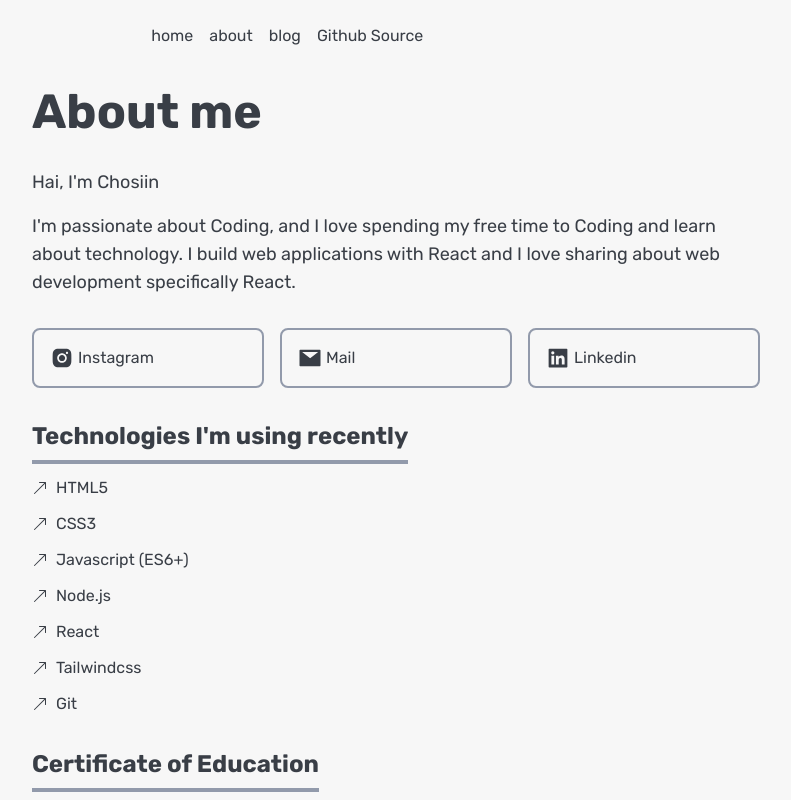
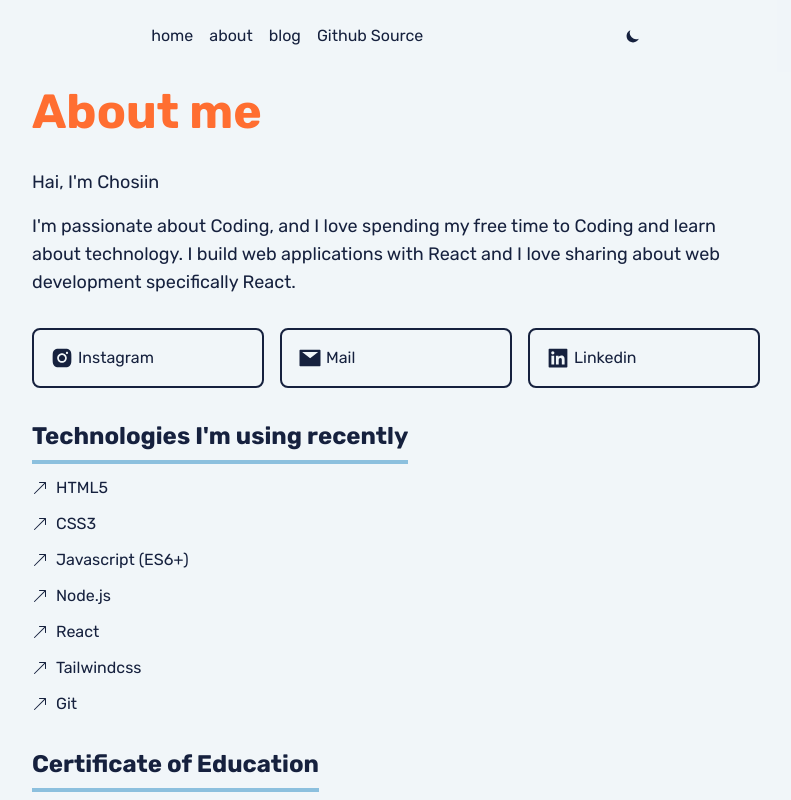
Before and after one commit to shikin93/shikin-homepage, a Next.js app: page /about in a window 1280 px wide. Shown: the top 800 px of the page, without its empty margins (244-1035 px from the left). Built offline with nearby package versions, Linux system fonts and the light colour scheme.

Commit message:
add dark-mode theme, remove supabase

```diff
--- a/components/navbar.js
+++ b/components/navbar.js
@@ -1,9 +1,10 @@
 import Link from 'next/link';
-import { Menu, Popover, Transition } from '@headlessui/react';
-import { HiHome, HiMenuAlt1 } from 'react-icons/hi';
+import { Popover, Transition } from '@headlessui/react';
+import { HiHome, HiMenuAlt1, HiSun, HiMoon } from 'react-icons/hi';
 import { MdArticle, MdPerson } from 'react-icons/md';
 import { AiFillGithub } from 'react-icons/ai';
-import { Fragment, useState } from 'react';
+import { Fragment, useState, useEffect } from 'react';
+import { useTheme } from 'next-themes';
 
 const navLink = [
   {
@@ -29,55 +30,101 @@ const navLink = [
 ];
 
 const Navbar = () => {
+  const { systemTheme, theme, setTheme } = useTheme();
+  const [mounted, setMounted] = useState(false);
+
+  useEffect(() => {
+    setMounted(true);
+  }, []);
+
+  if (!mounted) return null;
+  const currentTheme = theme === 'system' ? systemTheme : theme;
   return (
-    <nav className="p-5">
-      <Popover className="fixed md:hidden">
-        {
-          ({ open }) => (
+    <nav className="py-5">
+      <Popover className="md:hidden">
+        {({ open }) => (
           <>
-              <Popover.Button className={`${open ? 'bg-accentDark' : ''} border-2 border-accentDark hover:bg-accentDark rounded-md`}>
+            <Popover.Button className={`${open ? 'bg-accentDark' : ''} border-2 mx-5 border-accentDark hover:bg-accentDark rounded-md fixed z-40`}>
               <HiMenuAlt1 className="text-3xl" />
             </Popover.Button>
-              <Popover.Overlay className="fixed inset-0 bg-font opacity-30" />
+            <Popover.Overlay className="fixed inset-0 bg-accentDark opacity-30" />
             <Transition
               as={Fragment}
-                enter="transition ease-out duration-200"
-                enterFrom="opacity-0 translate-y-1"
-                enterTo="opacity-100 translate-y-0"
-                leave="transition ease-in duration-150"
-                leaveFrom="opacity-100 translate-y-0"
-                leaveTo="opacity-0 translate-y-1"
+              enter="transition ease-out duration-300"
+              enterFrom="opacity-0"
+              enterTo="opacity-100"
+              leave="transition ease-in duration-300"
+              leaveFrom="opacity-100"
+              leaveTo="opacity-0"
             >
+
               <Popover.Panel>
                 {({ close }) => (
-                    <div className="bg-accentSoft py-8 px-4 w-56 border-2 border-accentDark rounded-lg">
+                  <div className="bg-background dark:bg-font fixed w-full top-0 h-screen py-20 px-4">
                     {
                       navLink.map((item) => (
-                          <div key={item.name} className="text-left font-bold p-2 rounded-lg flex items-center gap-2 hover:bg-font hover:text-background">
+                        <Link key={item.name} href={item.href}>
+                          <div className="font-bold p-2 rounded-lg flex gap-4 hover:bg-accentSoft hover:text-background">
                             <span className="text-xl">{item.icon}</span>
                             <button onClick={close}>
-                              <Link href={item.href}>{item.name}</Link>
+                              {item.name}
                             </button>
                           </div>
+                        </Link>
                       ))
                     }
+                    <div className="border-t-2 border-t-font dark:border-t-background mt-4 pt-4">
+                      {currentTheme === 'dark' ? (
+                        <button
+                          className="p-2 rounded-lg border border-background hover:bg-background text-background hover:text-font"
+                          onClick={() => setTheme('light')}
+                        >
+                          <HiSun />
+                        </button>
+                      ) : (
+                        <button
+                          className="p-2 rounded-lg border border-font hover:bg-font hover:text-background"
+                          onClick={() => setTheme('dark')}
+                        >
+                          <HiMoon />
+                        </button>
+                      )}
+                    </div>
                   </div>
                 )}
               </Popover.Panel>
             </Transition>
           </>
-          )
-        }
+        )}
       </Popover>
-      <ul className="hidden bg-background bg-opacity-95 w-full py-5 top-0 left-0 md:flex md:fixed md:px-14 lg:px-[24.2rem]">
+      <div className="hidden bg-background dark:bg-font bg-opacity-95 w-full py-5 top-0 left-0 md:flex md:justify-between md:items-center md:fixed md:px-14 lg:px-[24.2rem]">
+        <ul className="flex">
           {
             navLink.map((item) => (
-            <li key={item.name} className="py-1 px-2 rounded-lg hover:bg-font hover:text-background">
+              <li key={item.name} className="py-1 px-2 rounded-lg hover:bg-accentSoft hover:text-background">
                 <Link href={item.href}>{item.name}</Link>
               </li>
             ))
           }
         </ul>
+        <div>
+          {currentTheme === 'dark' ? (
+            <button
+              className="p-2 rounded-lg hover:bg-accentSoft hover:text-background"
+              onClick={() => setTheme('light')}
+            >
+              <HiSun />
+            </button>
+          ) : (
+            <button
+              className="p-2 rounded-lg hover:bg-accentSoft hover:text-background"
+              onClick={() => setTheme('dark')}
+            >
+              <HiMoon />
+            </button>
+          )}
+        </div>
+      </div>
     </nav>
   );
 };
--- a/components/projectList.js
+++ b/components/projectList.js
@@ -1,6 +1,17 @@
 import ProjectItem from './projectItem';
 
-const ProjectList = ({ projects }) => {
+const projects = [
+  {
+    id: 1,
+    title: 'Todo List App',
+    body: 'Membuat Aplikasi sederhana untuk mencatat kegiatan sehari-hari',
+    tags: ['React', 'Next', 'Tailwindcss'],
+    source: 'https://github.com/shikin93/next-task-tracker',
+    demo: 'https://next-task-tracker-nine.vercel.app',
+  },
+]
+
+const ProjectList = () => {
   return (
     <div className="grid grid-cols-1 gap-4 mt-6 md:grid-cols-2 max-h-[33rem] overflow-hidden">
       {
--- a/lib/supabaseClient.js
+++ /dev/null
@@ -1,6 +0,0 @@
-import { createClient } from '@supabase/supabase-js';
-
-export const supabase = createClient(
-  process.env.NEXT_PUBLIC_SUPABASE_URL,
-  process.env.NEXT_PUBLIC_SUPABASE_ANON_KEY
-);
--- a/package.json
+++ b/package.json
@@ -11,12 +11,12 @@
   "dependencies": {
     "@headlessui/react": "^1.7.7",
     "@next/font": "13.1.4",
-    "@supabase/supabase-js": "^2.5.0",
     "date-fns": "^2.29.3",
     "eslint": "8.32.0",
     "eslint-config-next": "13.1.4",
     "gray-matter": "^4.0.3",
     "next": "13.1.4",
+    "next-themes": "^0.2.1",
     "react": "18.2.0",
     "react-dom": "18.2.0",
     "react-icons": "^4.7.1",
--- a/pages/_app.js
+++ b/pages/_app.js
@@ -1,6 +1,7 @@
 import Layout from '../components/layouts/main';
 import '../styles/globals.css';
 import { Rubik } from '@next/font/google';
+import { ThemeProvider } from 'next-themes';
 
 const rubik = Rubik({
   subsets: ['latin'],
@@ -10,9 +11,11 @@ const rubik = Rubik({
 
 const Website = ({ Component, pageProps }) => (
   <div className={`${rubik.variable} font-sans`}>
-    <Layout>
-      <Component {...pageProps} />
-    </Layout>
+    <ThemeProvider enableSystem={true} attribute="class">
+      <Layout>
+        <Component {...pageProps} />
+      </Layout>
+    </ThemeProvider>
   </div>
 );
 
--- a/pages/_document.js
+++ b/pages/_document.js
@@ -4,7 +4,7 @@ export default function Document() {
   return (
     <Html lang="en">
       <Head />
-      <body>
+      <body className="dark:bg-font dark:text-background">
         <Main />
         <NextScript />
       </body>
--- a/pages/about/index.js
+++ b/pages/about/index.js
@@ -40,7 +40,7 @@ const About = () => {
         <title>About me / Shikin</title>
       </Head>
       <section className="my-12">
-        <h1 className="text-5xl font-bold">About me</h1>
+        <h1 className="text-5xl font-bold text-accentSoft">About me</h1>
         <section className="my-8 text-lg">
           <p>Hai, I&apos;m Chosiin</p>
           <p className="my-4">I&apos;m passionate about Coding, and I love spending my free time to Coding and learn about technology. I build web applications with React and I love sharing about web development specifically React.</p>
@@ -48,19 +48,19 @@ const About = () => {
         <aside className="my-8">
           <div className="grid grid-cols-1 gap-4 md:grid-cols-3">
             <Link href="https://www.instagram.com/shikin.93/">
-              <div className="border-2 border-accentDark rounded-lg p-4 flex gap-1 hover:bg-accentDark hover:text-background">
+              <div className="border-2 border-font dark:border-background rounded-lg p-4 flex gap-1 hover:bg-accentDark hover:text-background">
                 <AiFillInstagram className="text-2xl" />
                 Instagram
               </div>
             </Link>
             <Link href="mailto:official.shiin@gmail.com">
-              <div className="border-2 border-accentDark rounded-lg p-4 flex gap-1 hover:bg-accentDark hover:text-background">
+              <div className="border-2 border-font dark:border-background rounded-lg p-4 flex gap-1 hover:bg-accentDark hover:text-background">
                 <AiFillMail className="text-2xl" />
                 Mail
               </div>
             </Link>
             <Link href="#">
-              <div className="border-2 border-accentDark rounded-lg p-4 flex gap-1 hover:bg-accentDark hover:text-background">
+              <div className="border-2 border-font dark:border-background rounded-lg p-4 flex gap-1 hover:bg-accentDark hover:text-background">
                 <AiFillLinkedin className="text-2xl" />
                 Linkedin
               </div>
--- a/pages/articles/[slug].js
+++ b/pages/articles/[slug].js
@@ -54,7 +54,7 @@ const Post = ({ post }) => {
       <article className="my-12">
         <div className="mb-16">
           <h1 className="text-5xl font-bold mb-2">{post.title}</h1>
-          <time dateTime={post.date} className="text-sm bg-accentSoft p-2 rounded-lg text-accentDark">
+          <time dateTime={post.date} className="text-sm bg-accentSoft p-2 rounded-lg text-font">
             {format(parseISO(post.date), "LLLL d, yyyy")}
           </time>
         </div>
--- a/pages/articles/index.js
+++ b/pages/articles/index.js
@@ -23,7 +23,7 @@ const BlogPage = ({ allPosts }) => {
         <title>Blog / Shikin</title>
       </Head>
       <section className="my-12">
-        <h1 className="text-5xl font-bold mb-8">Blog</h1>
+        <h1 className="text-5xl font-bold mb-8 text-accentSoft">Blog</h1>
         {
           allPosts.map((post, idx) => (
             <div className="mb-3" key={idx}>
--- a/tailwind.config.js
+++ b/tailwind.config.js
@@ -16,12 +16,13 @@ module.exports = {
         sans: ['var(--font-rubik)', ...fontFamily.sans],
       },
       colors: {
-        background: '#F7F7F7',
-        accentSoft: '#EEEEEE',
-        font: '#393E46',
-        accentDark: '#929AAB',
+        background: '#F1F6F9',
+        accentSoft: '#FF6E31',
+        font: '#16213E',
+        accentDark: '#8CC0DE',
       },
     },
   },
   plugins: [],
+  darkMode: 'class',
 }
```
Also changed, not shown: components/projectItem.js (+5 -3 lines), pages/index.js (+5 -16 lines), 1 other file (tests, documents, lock files or other folders). Lines whose indentation alone changed are shown as unchanged.
